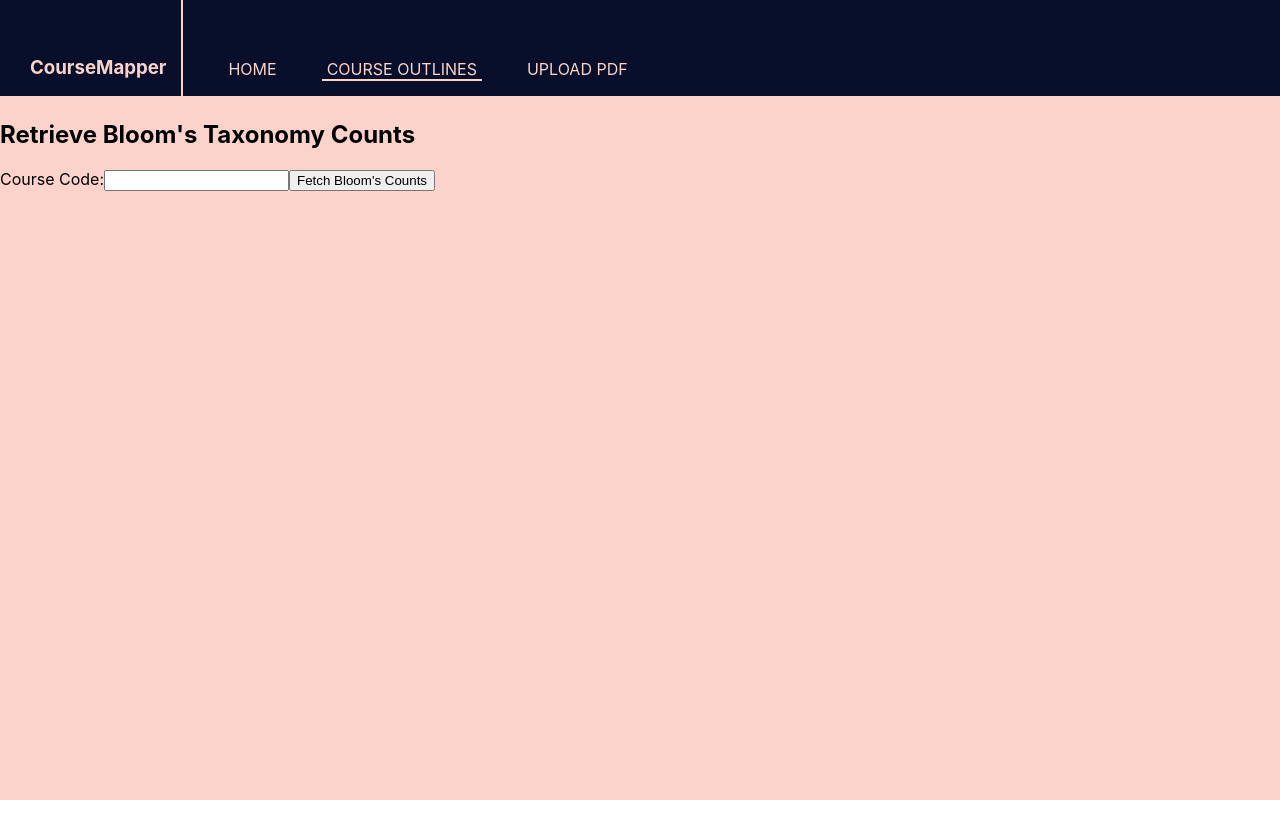
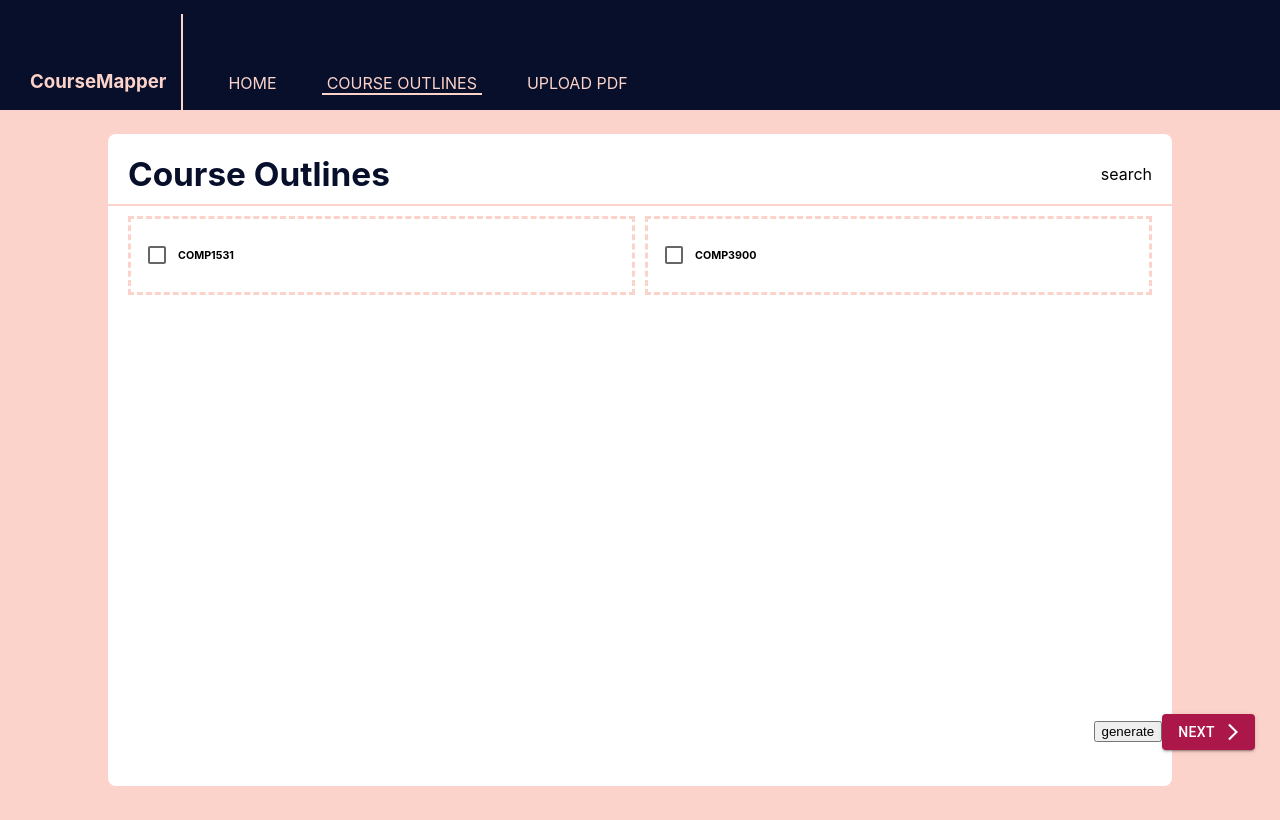
Before and after one commit to NingxiaoYYANG/COMP3900_course_outline_mapping, a React (Create React App) app in the folder frontend/: page /courseoutlines in a window 1280 px wide. Built offline with nearby package versions, Linux system fonts and the light colour scheme.

Commit message:
link frontend to backend

```diff
--- a/frontend/package.json
+++ b/frontend/package.json
@@ -3,11 +3,17 @@
   "version": "0.1.0",
   "private": true,
   "dependencies": {
+    "@emotion/react": "^11.11.4",
+    "@emotion/styled": "^11.11.5",
+    "@mui/icons-material": "^5.15.20",
+    "@mui/material": "^5.15.20",
     "@testing-library/jest-dom": "^5.17.0",
     "@testing-library/react": "^13.4.0",
     "@testing-library/user-event": "^13.5.0",
     "axios": "^1.7.2",
+    "chart.js": "^4.4.3",
     "react": "^18.3.1",
+    "react-chartjs-2": "^5.2.0",
     "react-dom": "^18.3.1",
     "react-router-dom": "^6.23.1",
     "react-scripts": "5.0.1",
--- /dev/null
+++ b/frontend/src/components/BarChart.js
@@ -0,0 +1,63 @@
+// BarChart.js
+import React from 'react';
+import { Bar } from 'react-chartjs-2';
+import { Chart as ChartJS, CategoryScale, LinearScale, BarElement, Title, Tooltip, Legend } from 'chart.js';
+
+ChartJS.register(
+  CategoryScale,
+  LinearScale,
+  BarElement,
+  Title,
+  Tooltip,
+  Legend
+);
+
+const BarChart = ({ data }) => {
+  const chartData = {
+    labels: Object.keys(data),
+    datasets: [
+      {
+        data: Object.values(data),
+        backgroundColor: 'rgba(171, 23, 82, 0.2)',
+        borderColor: 'rgba(171, 23, 82, 1)',
+        borderWidth: 1,
+        label: false // Remove the label here
+      }
+    ]
+  };
+
+  const options = {
+    indexAxis: 'x',
+    responsive: true,
+    maintainAspectRatio: true, // Keep chart aspect ratio
+    plugins: {
+      legend: {
+        display: false // Hide legend
+      },
+      title: {
+        display: true,
+        text: 'Bloom\'s Taxonomy Counts',
+      },
+    },
+    scales: {
+      x: {
+        beginAtZero: true,
+        ticks: {
+          display: true // Ensure x-axis ticks are displayed
+        }
+      },
+      y: {
+        beginAtZero: true,
+        ticks: {
+          display: true // Ensure y-axis ticks are displayed
+        }
+      }
+    }
+  };
+
+  return <div style={{ width: '700px', }}>
+    <Bar data={chartData} options={options} />
+  </div>;
+};
+
+export default BarChart;
--- a/frontend/src/components/BuildDegree.js
+++ b/frontend/src/components/BuildDegree.js
@@ -1,6 +1,38 @@
+import React, { useState } from 'react';
+import { Link, useLocation } from 'react-router-dom';
+import BarChart from './BarChart';
+import './styles/builddegree.css'
+import TextButton from './TextButton';
 
 function BuildDegree() {
-  return (<>build</>)
+  const location = useLocation();
+  const { bloomsLabels } = location.state || {};
+
+  console.log('Received Bloom\'s Counts:', bloomsLabels);
+
+  return (
+    <div>
+      <div className='builddegree-container'>
+        <div className="builddegreecontent">
+          <div className='builddegree-title'>Build A Degree</div>
+          <div className='builddegree-horizontalline'></div>
+          <div className='builddegree-graph'>
+            {bloomsLabels ? (
+              <div>
+                <BarChart data={bloomsLabels} />
+              </div>
+            ) : (
+              <p>No Bloom's Taxonomy counts available.</p>
+            )}
+          </div>
+        </div>
+      </div>
+      <Link to='/courseoutlines'>
+
+        <TextButton text='BACK' />
+      </Link>
+    </div>
+  )
 }
 
 export default BuildDegree;
--- a/frontend/src/components/CourseOutlines.js
+++ b/frontend/src/components/CourseOutlines.js
@@ -1,25 +1,43 @@
 import React, { useState } from 'react';
 import axios from 'axios';
+import { Link, useNavigate } from 'react-router-dom';
+import Checkbox from '@mui/material/Checkbox';
+import './styles/courseoutlines.css'
+import TextButton from './TextButton';
+
 
 function CourseOutlines() {
-  const [courseCode, setCourseCode] = useState('');
+  const [courseCodes, setCourseCodes] = useState([]);
   const [bloomsLabels, setBloomsLabels] = useState(null);
   const [error, setError] = useState('');
+  const navigate = useNavigate();
 
-  const handleInputChange = (e) => {
-    setCourseCode(e.target.value);
+  const handleAddCourseCode = (e, code) => {
+    const codePattern = /^[A-Za-z]{4}\d{4}$/;
+    const checked = e.target.checked;
+    if (!codePattern.test(code)) {
+      console.log(code)
+      setError('Please enter course code in correct format (e.g., ABCD1234).');
+      return;
+    }
+    if (checked &&!courseCodes.includes(code)) {
+      setCourseCodes([...courseCodes, code])
+    } else if (!checked &&courseCodes.includes(code)) {
+      setCourseCodes(courseCodes.filter(c => c !== code));
+    }
+    // setCourseCode('');  // Clear the input field
+    setError('');
   };
 
   const handleFetchBloomsCount = async () => {
-    if (!courseCode) {
-      setError('Please enter a course code.');
+    if (courseCodes.length === 0) {
+      setError('Please add at least one course code.');
       return;
     }
 
     try {
       const formData = new FormData();
-      const courseCodeArray = [courseCode];
-      formData.append('course_codes', JSON.stringify(courseCodeArray));
+      formData.append('course_codes', JSON.stringify(courseCodes));
 
       const response = await axios.post('http://localhost:5000/api/classify_clos', formData);
       setBloomsLabels(response.data.blooms_count);
@@ -30,25 +48,63 @@ function CourseOutlines() {
     }
   };
 
+  const handleClick = async () => {
+    const bloomsCounts = await handleFetchBloomsCount();
+    console.log('Bloom\'s Counts before navigating:', bloomsLabels);
+    if (bloomsLabels) {
+      console.log('here')
+      navigate('/courseoutlines/builddegree', { state: { bloomsLabels } });  // Pass data to the next page
+    }
+  };
+
   return (
     <div>
-      <h2>Retrieve Bloom's Taxonomy Counts</h2>
-      {error && <p style={{ color: 'red' }}>{error}</p>}
-      <label>
-        Course Code:
-        <input
-          type="text"
-          value={courseCode}
-          onChange={handleInputChange}
-        />
-      </label>
-      <button onClick={handleFetchBloomsCount}>Fetch Bloom's Counts</button>
-      {bloomsLabels && (
-        <div>
-          <h3>Bloom's Taxonomy Counts</h3>
-          <pre>{JSON.stringify(bloomsLabels, null, 2)}</pre>
-        </div>
-      )}
+      <div className='courseoutline-container'>
+         <div className="coursecontent">
+           <div className='course-title-content'>
+             <div className='course-title'>Course Outlines</div>
+             <div>search</div>
+           </div>
+           <div className='course-horizontalline'></div>
+           <div className='courseoutline-selection'>
+             <div className='courseoutline-box left'>
+               <div><Checkbox onChange={(e) => handleAddCourseCode(e, 'COMP1531')} /></div>
+               <div>
+                 <h6>COMP1531</h6>
+               </div>
+             </div>
+             <div className='courseoutline-box right'>
+               <div><Checkbox onChange={(e) => handleAddCourseCode(e, 'COMP3900')} /></div>
+               <div>
+                 <h6>COMP3900</h6>
+               </div>
+             </div>
+           </div>
+           <div>
+           {courseCodes.length > 0 && (
+             <div>
+               <h3>Selected Course Codes:</h3>
+               <ul>
+                 {courseCodes.map((code, index) => (
+                   <li key={index}>{code}</li>
+                 ))}
+               </ul>
+             </div>
+           )}
+
+            {error && <p style={{ color: 'red' }}>{error}</p>}
+         </div>
+         </div>
+       </div>
+       <div className='next-button'>
+       <button onClick={handleClick}>generate</button>
+         <Link to='/courseoutlines/builddegree'>
+
+           <TextButton text='NEXT' />
+         </Link>
+
+       </div>
+
     </div>
   );
 }
--- /dev/null
+++ b/frontend/src/components/TextButton.js
@@ -0,0 +1,33 @@
+import ArrowForwardIosNewIcon from '@mui/icons-material/ArrowForwardIos';
+import ArrowBackIosNewIcon from '@mui/icons-material/ArrowBackIosNew';
+import { ThemeProvider, createTheme } from '@mui/material';
+import Button from '@mui/material/Button';
+
+const theme = createTheme({
+  palette: {
+    primary: {
+      main: '#AB1748',
+    },
+    secondary: {
+      main: '#FCD3CA'
+    }
+  }
+})
+
+function TextButton (props) {
+
+  return (
+    <ThemeProvider theme={theme}>
+      <Button
+        variant="contained"
+        color='primary'
+        endIcon={props.text === 'NEXT' ? <ArrowForwardIosNewIcon /> : null}
+        startIcon={props.text === 'BACK' ? <ArrowBackIosNewIcon /> : null}>
+
+        {props.text}
+      </Button>
+  </ThemeProvider>
+  )
+}
+
+export default TextButton;
--- a/frontend/src/components/UploadCourse.js
+++ b/frontend/src/components/UploadCourse.js
@@ -45,6 +45,7 @@ function UploadCourse() {
         setError('Failed to upload PDF file.');
       }
     } catch (error) {
+      console.log(error)
       console.error('Error uploading PDF:', error);
       setError('Error uploading PDF. Please try again later.');
     }
--- /dev/null
+++ b/frontend/src/components/styles/builddegree.css
@@ -0,0 +1,37 @@
+.builddegree-container {
+  display: flex;
+  justify-content: center;
+  align-items: center;
+  height: 90vh;
+}
+
+.builddegreecontent {
+  background-color: white;
+  padding: 20px;
+  border-radius: 8px;
+  width: 80%;
+  min-height: 85%;
+}
+
+
+.builddegree-title {
+  font-size: 25pt;
+  font-weight: 700;
+  color: #070F2B;
+}
+
+.builddegree-horizontalline {
+  border-bottom: 2px solid #FCD3CA;
+  width: 100%;
+  padding:  5px 30px;
+  margin-left: -20px;
+}
+
+.builddegree-graph {
+  display: flex;
+  justify-content: center;
+  align-items: center;
+  height: 100%;
+  margin: 50px;
+  /* padding: 100px; */
+}
--- /dev/null
+++ b/frontend/src/components/styles/courseoutlines.css
@@ -0,0 +1,64 @@
+.courseoutline-container {
+  display: flex;
+  justify-content: center;
+  align-items: center;
+  height: 90vh;
+}
+
+.coursecontent {
+  background-color: white;
+  padding: 20px;
+  border-radius: 8px;
+  width: 80%;
+  min-height: 85%;
+}
+
+.course-title {
+  font-size: 25pt;
+  font-weight: 700;
+  color: #070F2B;
+}
+
+.course-horizontalline {
+  border-bottom: 2px solid #FCD3CA;
+  width: 100%;
+  padding:  5px 30px;
+  margin-left: -20px;
+}
+
+.course-title-content {
+  display: flex;
+  justify-content: space-between;
+  align-items: center;
+}
+
+.courseoutline-selection {
+  display: flex;
+  justify-content: space-between;
+}
+
+.next-button {
+  position: fixed;
+  right: 5px;
+  bottom: 40px;
+  padding: 10px 20px;
+  cursor: pointer;
+  z-index: 1000;
+}
+
+.courseoutline-box {
+  display: flex;
+  align-items: center;
+  padding: 5px;
+  border: 3px dashed #FCD3CA;
+  width: 50%;
+  margin-top: 10px;
+}
+
+.left {
+  margin-right: 5px;
+}
+
+.right {
+  margin-left: 5px;
+}
--- a/frontend/src/components/styles/navigation.css
+++ b/frontend/src/components/styles/navigation.css
@@ -1,7 +1,6 @@
 .navigation-container {
   background-color: #070F2B;
-  height: 12vh;
-  min-height: 80px;
+  height: 110px;
   color: #FCD3CA;
   display: flex;
   flex-direction: row;
```
Also changed, not shown: 1 other file (tests, documents, lock files or other folders).
